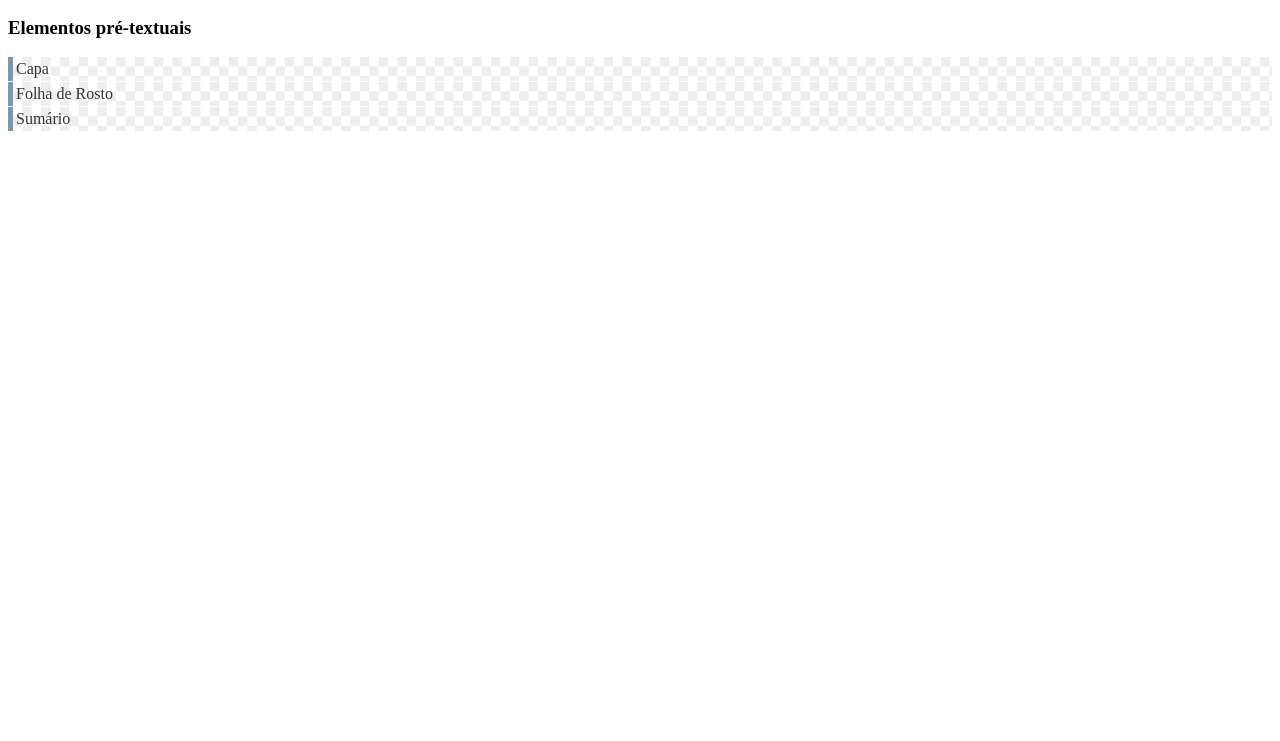
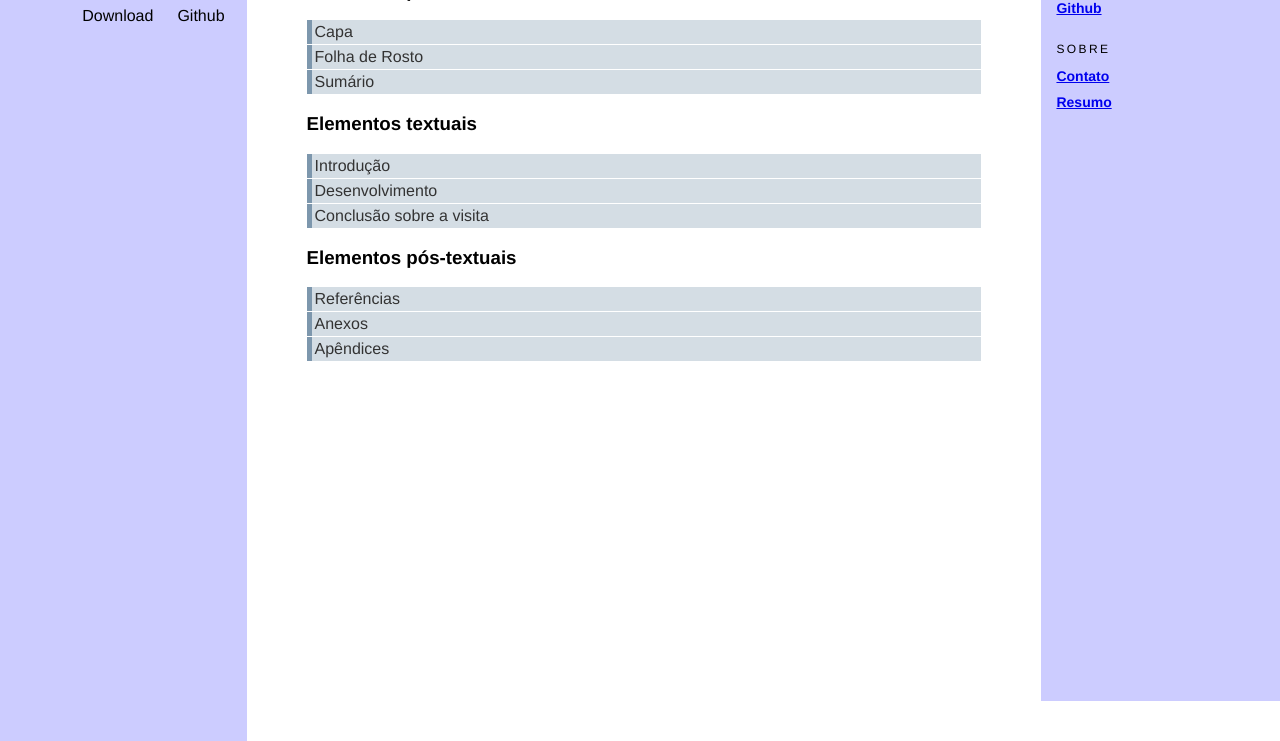
Before and after one commit to lzunho-afk/att_cpw, a plain HTML site: page att_cpw_pt/index.html in a window 1280 px wide. Shown: the part 99-840 px from the top of the page. Before the commit the page ends 800 px from the top, so only its background shows below. Drawn offline with nearby package versions, Linux system fonts and the light colour scheme.

Commit message:
Added maujor type list & Adjusted style

```diff
--- a/att_cpw_pt/index.html
+++ b/att_cpw_pt/index.html
@@ -9,22 +9,56 @@
     </head>
     <body>
         <header>
-            <a href="index.html" class="header-title">Relatório CPW-PT</a>
-            <div class="header-side">
-                <div class="header-item"><a href="relatorio.pdf">Download</a></div>
-                <div class="header-item"><a href="https://github.com/lzunho-afk/att_cpw/tree/main/att_cpw_pt">Github</a></div>
+            <div class="header">
+                <a href="index.html" class="header-title">Relatório CPW-PT</a>
+                <div class="header-side">
+                    <div class="header-item"><a download href="relatorio.pdf">Download</a></div>
+                    <div class="header-item"><a target="_blank" href="https://github.com/lzunho-afk/att_cpw/tree/main/att_cpw_pt">Github</a></div>
+                </div>
             </div>
         </header>
         <main>
             <div id="menu">
-                <h3>Elementos pré-textuais</h3>
+                <h3 id="elem-pre">Elementos pré-textuais</h3>
                 <ul>
                     <li><a href="" title="capa">Capa</a></li>
                     <li><a href="" title="folha_de_rosto">Folha de Rosto</a></li>
                     <li><a href="" title="sumario">Sumário</a></li>
                 </ul>
+                <h3 id="elem-text">Elementos textuais</h3>
+                <ul>
+                    <li><a href="" title="introducao">Introdução</a></li>
+                    <li><a href="" title="desenvolvimento">Desenvolvimento</a></li>
+                    <li><a href="" title="conclusao_visita">Conclusão sobre a visita</a></li>
+                </ul>
+                <h3 id="elem-pos">Elementos pós-textuais</h3>
+                <ul>
+                    <li><a href="" title="referencias">Referências</a></li>
+                    <li><a href="" title="anexos">Anexos</a></li>
+                    <li><a href="" title="apendices">Apêndices</a></li>
+                    </u>
             </div>
         </main>
+        <footer>
+            <div class="footer">
+                <div class="container">
+                    <div class="col">
+                        <h1>Relatório CPW/LP</h1>
+                        <ul>
+                            <li><a href="index.html">Indice Relatório</a></li>
+                            <li><a href="relatorio.pdf">Download Relatório</a></li>
+                            <li><a href="https://github.com/lzunho-afk/att_cpw/tree/main/att_cpw_pt">Github</a></li>
+                    </div>
+                    <div class="col">
+                        <h1>Sobre</h1>
+                        <ul>
+                            <li><a href="contato.html">Contato</a></li>
+                            <li><a href="resumo.html">Resumo</a></li>
+                    </div>
+                    <div class="clearfix"></div>
+                </div>
+            </div>
+        </footer>
         <script src="js/default.js"></script>
     </body>
 </html>
--- a/att_cpw_pt/style/default.css
+++ b/att_cpw_pt/style/default.css
@@ -1,10 +1,31 @@
-header {
+html {
+    height: 100%;
+    min-height: 100%;
+}
+
+body {
+    font-family: Helvetica, Sans-serif;
+    height: 100%;
+    margin: 0;
+    padding-top: 0;
+    display: flex;
+}
+
+main {
+    width: 100%;
+    height: 100%;
+    box-sizing: border-box;
+    padding: 60px;
+}
+
+.header {
+    height: 100%;
     overflow: hidden;
     background-color: #ccccff;
     padding: 20px 10px;
 }
 
-header a {
+.header a {
     float: left;
     color: black;
     text-align: center;
@@ -13,19 +34,19 @@ header a {
     border-radius: 4px;
 }
 
-header .header-title {
+.header .header-title {
     font-size: 18px;
     line-height: 25px;
     font-size: 25px;
     font-weight: bold;
 }
 
-header a:hover {
+.header a:hover {
     background-color: #9999ff;
     color: black;
 }
 
-header a.active {
+.header a.active {
     background-color: #9999ff;
     font-weight: bold;
 }
@@ -38,6 +59,69 @@ header a.active {
     display: inline;
 }
 
+footer {
+    margin-top: auto;
+    height: 100%;
+}
+
+.footer {
+    width: 100%;
+    height: 100%;
+    position: relative;
+    background-color: #ccccff;
+}
+
+.footer .col {
+    width: 190px;
+    height: auto;
+    margin-left: 15px;
+    float: left;
+    box-sizing: border-box;
+    -webkit-box-sizing: border-box;
+    -moz-box-sizing: 0px 20px 20px 20px;
+}
+
+.footer .col h1 {
+    margin: 0;
+    padding: 0;
+    font-family: inherit;
+    font-size: 12px;
+    line-height: 17px;
+    padding: 20px 0px 5px 0px;
+    font-weight: normal;
+    text-transform: uppercase;
+    letter-spacing: 0.200em;
+}
+
+.footer .col ul {
+    list-style-type: none;
+    margin: 0;
+    padding: 0;
+}
+
+.footer .col ul li {
+    color: #999999;
+    font-size: 14px;
+    font-family: inherit;
+    font-weight: bold;
+    padding: 5px 0px 5px 0px;
+    cursor: pointer;
+    transition: .2s;
+    -webkit-transition: .2s;
+    -moz-transition: .2s;
+}
+
+.footer .col ul li:hover {
+    color: #ffffff;
+    transition: .1s;
+    -webkit-transition: .1s;
+    -moz-transition: .1s;
+}
+
+.clearfix {
+    clear: both;
+}
+
 @media screen and (max-width: 500px) {
     header a {
         float: none;
@@ -47,4 +131,13 @@ header a.active {
     .header-side {
         float: none;
     }
+    .footer .col {
+        width: 50%;
+    }
+    .footer .col h1 {
+        font-size: 14px;
+    }
+    .footer .col ul li {
+        font-size: 13px;
+    }
 }
--- a/att_cpw_pt/style/menu.css
+++ b/att_cpw_pt/style/menu.css
@@ -6,7 +6,7 @@
 
 #menu li a {
     display: block;
-    background: #d4dde4 url(/img/seta.png);
+    background: #d4dde4;
     color: #333;
     border-left: 5px solid #7d97ad;
     text-decoration: none;
```
Also changed, not shown: att_cpw_pt/img/seta.png (deleted).
